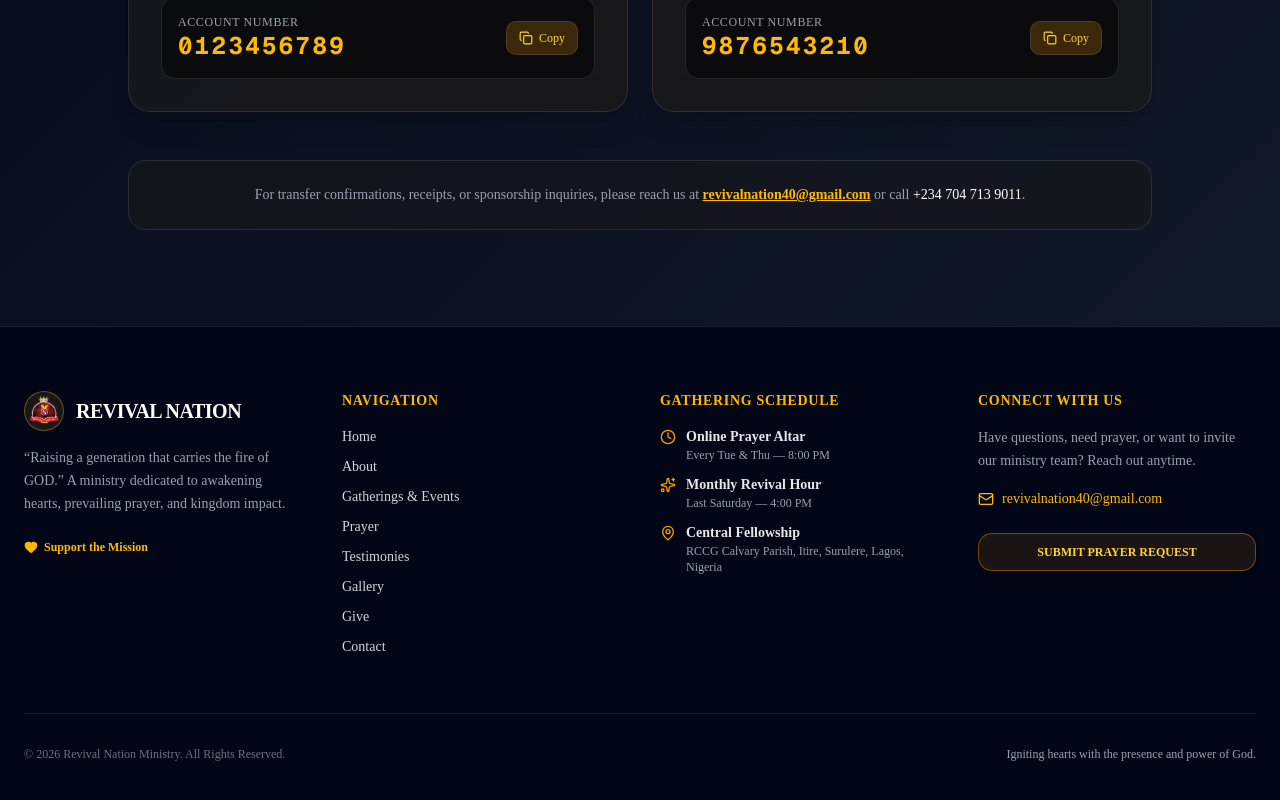
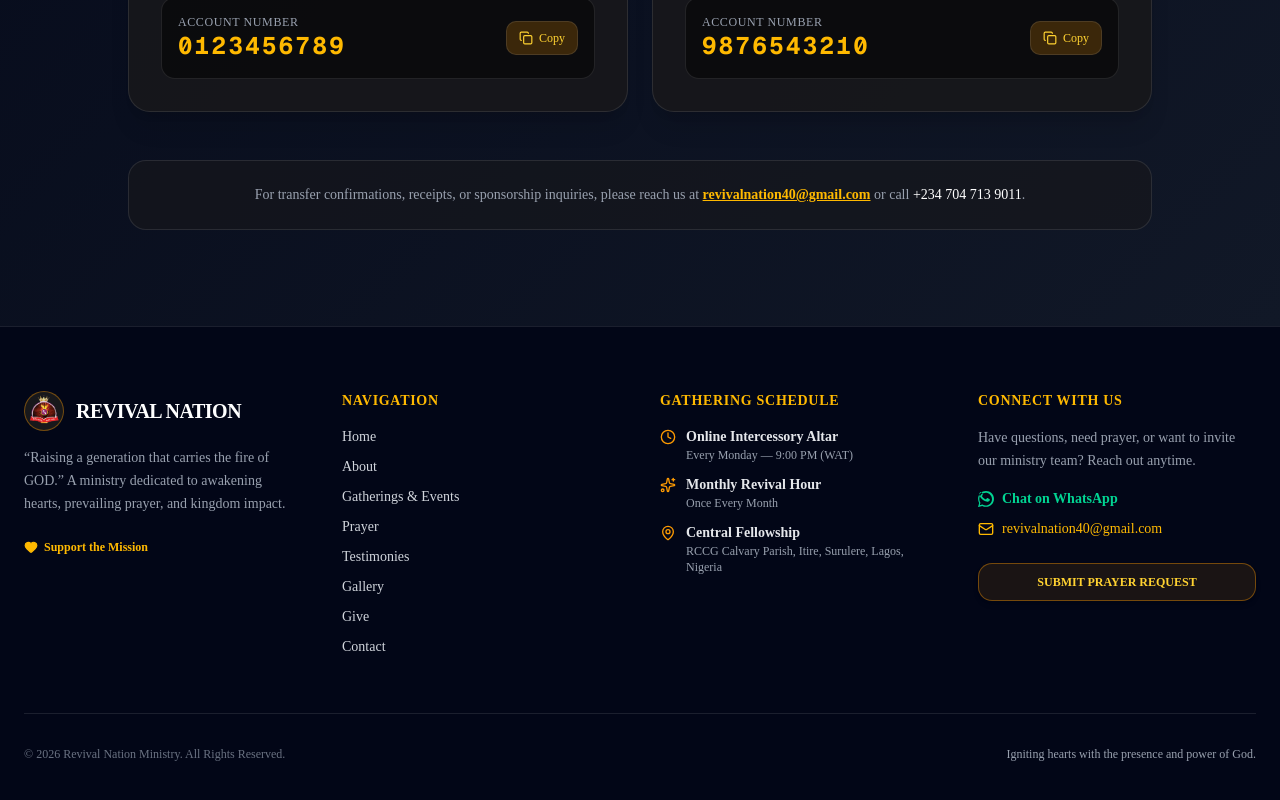
Before and after one commit to harrykay93-droid/revival-nation, a Next.js app: page /give in a window 1280 px wide. Shown: the part 1112-1912 px from the top of the page. Built offline with nearby package versions, Linux system fonts and the light colour scheme.

Commit message:
Update homepage schedule and add WhatsApp contact link

```diff
--- a/app/contact/page.tsx
+++ b/app/contact/page.tsx
@@ -34,6 +34,28 @@
                   </p>
 
                   <div className="space-y-4 text-sm">
+                    {/* WhatsApp Direct */}
+                    <div className="flex items-start gap-3.5 rounded-xl border border-emerald-500/30 bg-emerald-500/10 p-3.5 transition hover:border-emerald-500/60 hover:bg-emerald-500/15">
+                      <div className="rounded-lg border border-emerald-500/40 bg-emerald-500/20 p-2 text-emerald-400 shrink-0">
+                        <svg className="h-5 w-5 fill-current" viewBox="0 0 24 24">
+                          <path d="M.057 24l1.687-6.163c-1.041-1.804-1.588-3.849-1.587-5.946.003-6.556 5.338-11.891 11.893-11.891 3.181.001 6.167 1.24 8.413 3.488 2.245 2.248 3.481 5.236 3.48 8.414-.003 6.557-5.338 11.892-11.893 11.892-1.99-.001-3.951-.5-5.688-1.448l-5.805 1.524zm6.204-3.848l.37.22c1.472.873 3.164 1.333 4.887 1.334 5.228 0 9.48-4.251 9.483-9.482.002-2.536-.987-4.92-2.784-6.718-1.797-1.797-4.181-2.786-6.721-2.787-5.228 0-9.48 4.252-9.483 9.482-.001 1.77.478 3.5 1.385 5.006l.241.398-.999 3.649 3.738-.981zm11.39-7.795c-.097-.161-.355-.257-.741-.451-.387-.193-2.288-1.129-2.643-1.258-.354-.129-.612-.193-.87.193s-.998 1.258-1.224 1.516c-.225.258-.451.29-.838.097-.387-.194-1.633-.602-3.11-1.92-1.149-1.025-1.926-2.29-2.152-2.677-.225-.387-.024-.596.17-.789.175-.174.387-.451.58-.677.194-.226.258-.387.387-.645.129-.258.064-.484-.032-.677-.097-.194-.87-2.097-1.192-2.871-.314-.755-.632-.653-.87-.665l-.741-.013c-.258 0-.677.097-1.031.484-.355.387-1.354 1.322-1.354 3.226s1.387 3.742 1.58 4.001c.193.258 2.73 4.168 6.613 5.845.924.399 1.645.638 2.207.817.928.295 1.772.253 2.44.153.744-.112 2.288-.936 2.611-1.839.322-.903.322-1.677.225-1.839z"/>
+                        </svg>
+                      </div>
+                      <div className="flex-1">
+                        <h4 className="font-semibold text-emerald-300">WhatsApp Direct</h4>
+                        <p className="text-xs text-gray-300 mb-2">Instant response & direct prayer connection</p>
+                        <a
+                          href={siteConfig.contact.whatsapp}
+                          target="_blank"
+                          rel="noopener noreferrer"
+                          className="inline-flex items-center gap-1.5 rounded-lg bg-emerald-500 px-3 py-1.5 text-xs font-bold text-black transition hover:bg-emerald-400 active:scale-95"
+                        >
+                          <span>Chat on WhatsApp</span>
+                          <span aria-hidden="true">→</span>
+                        </a>
+                      </div>
+                    </div>
+
                     {/* Official Email */}
                     <div className="flex items-start gap-3.5">
                       <div className="rounded-lg border border-amber-500/30 bg-amber-500/10 p-2.5 text-amber-400 shrink-0">
@@ -69,9 +91,9 @@
                         <Calendar className="h-5 w-5" />
                       </div>
                       <div>
-                        <h4 className="font-semibold text-gray-200">Online Prayer Altar</h4>
+                        <h4 className="font-semibold text-gray-200">Online Intercessory Altar</h4>
                         <p className="text-gray-400">
-                          Every Tue & Thu — 8:00 PM (WAT)
+                          Every Monday — 9:00 PM (WAT)
                         </p>
                       </div>
                     </div>
--- a/components/layout/Footer.tsx
+++ b/components/layout/Footer.tsx
@@ -67,15 +67,15 @@
               <li className="flex items-start gap-2.5">
                 <Clock className="mt-0.5 h-4 w-4 shrink-0 text-amber-500" />
                 <div>
-                  <p className="font-semibold text-gray-200">Online Prayer Altar</p>
-                  <p className="text-xs text-gray-400">Every Tue & Thu — 8:00 PM</p>
+                  <p className="font-semibold text-gray-200">Online Intercessory Altar</p>
+                  <p className="text-xs text-gray-400">Every Monday — 9:00 PM (WAT)</p>
                 </div>
               </li>
               <li className="flex items-start gap-2.5">
                 <Sparkles className="mt-0.5 h-4 w-4 shrink-0 text-amber-500" />
                 <div>
                   <p className="font-semibold text-gray-200">Monthly Revival Hour</p>
-                  <p className="text-xs text-gray-400">Last Saturday — 4:00 PM</p>
+                  <p className="text-xs text-gray-400">Once Every Month</p>
                 </div>
               </li>
               <li className="flex items-start gap-2.5">
@@ -96,11 +96,24 @@
             <p className="text-sm text-gray-400 leading-relaxed">
               Have questions, need prayer, or want to invite our ministry team? Reach out anytime.
             </p>
-            <div className="flex items-center gap-2 text-sm text-amber-400">
-              <Mail className="h-4 w-4 shrink-0" />
-              <a href={`mailto:${siteConfig.contact.email}`} className="hover:underline text-xs sm:text-sm break-all">
-                {siteConfig.contact.email}
+            <div className="space-y-2.5">
+              <a
+                href={siteConfig.contact.whatsapp}
+                target="_blank"
+                rel="noopener noreferrer"
+                className="flex items-center gap-2 text-xs sm:text-sm font-semibold text-emerald-400 hover:text-emerald-300 transition"
+              >
+                <svg className="h-4 w-4 fill-current shrink-0" viewBox="0 0 24 24">
+                  <path d="M.057 24l1.687-6.163c-1.041-1.804-1.588-3.849-1.587-5.946.003-6.556 5.338-11.891 11.893-11.891 3.181.001 6.167 1.24 8.413 3.488 2.245 2.248 3.481 5.236 3.48 8.414-.003 6.557-5.338 11.892-11.893 11.892-1.99-.001-3.951-.5-5.688-1.448l-5.805 1.524zm6.204-3.848l.37.22c1.472.873 3.164 1.333 4.887 1.334 5.228 0 9.48-4.251 9.483-9.482.002-2.536-.987-4.92-2.784-6.718-1.797-1.797-4.181-2.786-6.721-2.787-5.228 0-9.48 4.252-9.483 9.482-.001 1.77.478 3.5 1.385 5.006l.241.398-.999 3.649 3.738-.981zm11.39-7.795c-.097-.161-.355-.257-.741-.451-.387-.193-2.288-1.129-2.643-1.258-.354-.129-.612-.193-.87.193s-.998 1.258-1.224 1.516c-.225.258-.451.29-.838.097-.387-.194-1.633-.602-3.11-1.92-1.149-1.025-1.926-2.29-2.152-2.677-.225-.387-.024-.596.17-.789.175-.174.387-.451.58-.677.194-.226.258-.387.387-.645.129-.258.064-.484-.032-.677-.097-.194-.87-2.097-1.192-2.871-.314-.755-.632-.653-.87-.665l-.741-.013c-.258 0-.677.097-1.031.484-.355.387-1.354 1.322-1.354 3.226s1.387 3.742 1.58 4.001c.193.258 2.73 4.168 6.613 5.845.924.399 1.645.638 2.207.817.928.295 1.772.253 2.44.153.744-.112 2.288-.936 2.611-1.839.322-.903.322-1.677.225-1.839z"/>
+                </svg>
+                <span>Chat on WhatsApp</span>
               </a>
+              <div className="flex items-center gap-2 text-xs sm:text-sm text-amber-400">
+                <Mail className="h-4 w-4 shrink-0" />
+                <a href={`mailto:${siteConfig.contact.email}`} className="hover:underline break-all">
+                  {siteConfig.contact.email}
+                </a>
+              </div>
             </div>
             <div className="pt-2">
               <Link
--- a/components/sections/WeeklySchedule.tsx
+++ b/components/sections/WeeklySchedule.tsx
@@ -3,33 +3,39 @@
 import Link from "next/link";
 import RevealSection from "@/components/ui/RevealSection";
 import SectionTitle from "@/components/ui/SectionTitle";
-import { Clock, Calendar, Globe, MapPin, ArrowRight, Flame } from "lucide-react";
+import { Clock, Calendar, Globe, MapPin, ArrowRight, Flame, Sparkles } from "lucide-react";
 
 export default function WeeklySchedule() {
   const schedules = [
     {
-      title: "Online Intercessory Watch",
-      frequency: "Every Tuesday & Thursday",
-      time: "8:00 PM — 9:30 PM (WAT)",
-      mode: "Virtual (Google Meet & Mixlr)",
+      title: "Online Intercessory Altar",
+      tag: "Weekly",
+      frequency: "Every Monday",
+      time: "9:00 PM (WAT)",
+      mode: "Online (Virtual Altar)",
       icon: Globe,
-      description: "A focused altar of prayer, warfare, and intercession for families, ministries, and the nation.",
+      description:
+        "A focused space of passionate prayer, spiritual warfare, and seeking the Lord for souls and revival.",
     },
     {
       title: "Monthly Revival Hour",
-      frequency: "Last Saturday of Each Month",
-      time: "4:00 PM — 6:30 PM",
-      mode: "In-Person & Live Stream",
+      tag: "Monthly",
+      frequency: "Once Every Month",
+      time: "Sacred Service",
+      mode: "Different Churches / Stream",
       icon: Flame,
-      description: "An intensive atmosphere of extended worship, practical biblical teaching, and the prophetic move.",
+      description:
+        "A dedicated sacred service characterized by deep worship, prophetic teaching, and intense prayers.",
     },
     {
-      title: "Youth & Campus Discipleship",
-      frequency: "2nd & 4th Sunday",
-      time: "5:00 PM — 7:00 PM",
-      mode: "Fellowship Grounds",
-      icon: Calendar,
-      description: "Equipping young adults and students to stand unashamed for Christ on campuses and in careers.",
+      title: "Yearly Crusade",
+      tag: "Yearly",
+      frequency: "Every August",
+      time: "Major Annual Gathering",
+      mode: "Open Air / Open Space",
+      icon: Sparkles,
+      description:
+        "Major event of the Year characterized by intense prayers, worship, and the word.",
     },
   ];
 
@@ -37,8 +43,8 @@
     <RevealSection id="schedule" className="bg-[#020617] py-24 text-white border-t border-white/5">
       <div className="mx-auto max-w-6xl px-4 sm:px-6">
         <SectionTitle
-          title="WEEKLY & MONTHLY GATHERINGS"
-          subtitle="Stay rooted and consistently fueled. Join our regular fellowship and prayer altars."
+          title="REGULAR GATHERINGS & CRUSADES"
+          subtitle="Stay rooted and consistently fueled. Join our regular fellowship, sacred assemblies, and crusades."
         />
 
         <div className="mt-14 grid gap-8 md:grid-cols-3">
@@ -54,8 +60,8 @@
                     <div className="inline-flex h-12 w-12 items-center justify-center rounded-2xl border border-amber-500/30 bg-amber-500/10 text-amber-400 group-hover:scale-110 transition-transform">
                       <Icon className="h-6 w-6" />
                     </div>
-                    <span className="rounded-full border border-white/15 bg-white/5 px-3 py-1 text-[11px] font-semibold text-amber-300">
-                      {item.frequency}
+                    <span className="rounded-full border border-amber-500/30 bg-amber-500/10 px-3 py-1 text-[11px] font-bold text-amber-400">
+                      {item.tag}
                     </span>
                   </div>
 
@@ -64,6 +70,10 @@
                   </h3>
 
                   <div className="mt-4 space-y-2 text-xs text-gray-300">
+                    <div className="flex items-center gap-2">
+                      <Calendar className="h-4 w-4 text-amber-400 shrink-0" />
+                      <span>{item.frequency}</span>
+                    </div>
                     <div className="flex items-center gap-2">
                       <Clock className="h-4 w-4 text-amber-400 shrink-0" />
                       <span>{item.time}</span>
@@ -79,13 +89,19 @@
                   </p>
                 </div>
 
-                <div className="mt-8 pt-4 border-t border-white/10">
+                <div className="mt-8 pt-4 border-t border-white/10 flex items-center justify-between">
+                  <Link
+                    href="/events"
+                    className="inline-flex items-center gap-1.5 text-xs font-bold text-amber-400 transition hover:text-amber-300"
+                  >
+                    <span>VIEW EVENT DETAILS</span>
+                    <ArrowRight className="h-3.5 w-3.5" />
+                  </Link>
                   <Link
                     href="/contact"
-                    className="inline-flex items-center gap-2 text-xs font-bold text-amber-400 transition hover:text-amber-300"
+                    className="text-xs font-semibold text-gray-400 hover:text-white transition"
                   >
-                    <span>GET ACCESS DETAILS</span>
-                    <ArrowRight className="h-3.5 w-3.5" />
+                    Get Link
                   </Link>
                 </div>
               </div>
--- a/lib/site.ts
+++ b/lib/site.ts
@@ -13,17 +13,19 @@
   },
 
   schedule: {
-    weeklyPrayer: "Every Tuesday & Thursday — 8:00 PM (Online Altar)",
-    monthlyRevival: "Last Saturday of the Month — 4:00 PM",
-    youthWatch: "Every 2nd & 4th Sunday — 5:00 PM",
+    weeklyPrayer: "Every Monday — 9:00 PM (WAT) (Online Intercessory Altar)",
+    monthlyRevival: "Once Every Month — Different Churches / Stream",
+    yearlyCrusade: "Every August — Open Air / Open Space",
   },
 
   contact: {
     email: "revivalnation40@gmail.com",
+    whatsapp: "https://wa.me/qr/L2YIX5MQH3O4E1",
     address: "RCCG Calvary Parish, Itire, Surulere, Lagos, Nigeria",
   },
 
   social: {
+    whatsapp: "https://wa.me/qr/L2YIX5MQH3O4E1",
     youtube: "https://youtube.com/@revivalnation",
     facebook: "https://facebook.com/revivalnation",
     instagram: "https://instagram.com/revivalnation",
```
